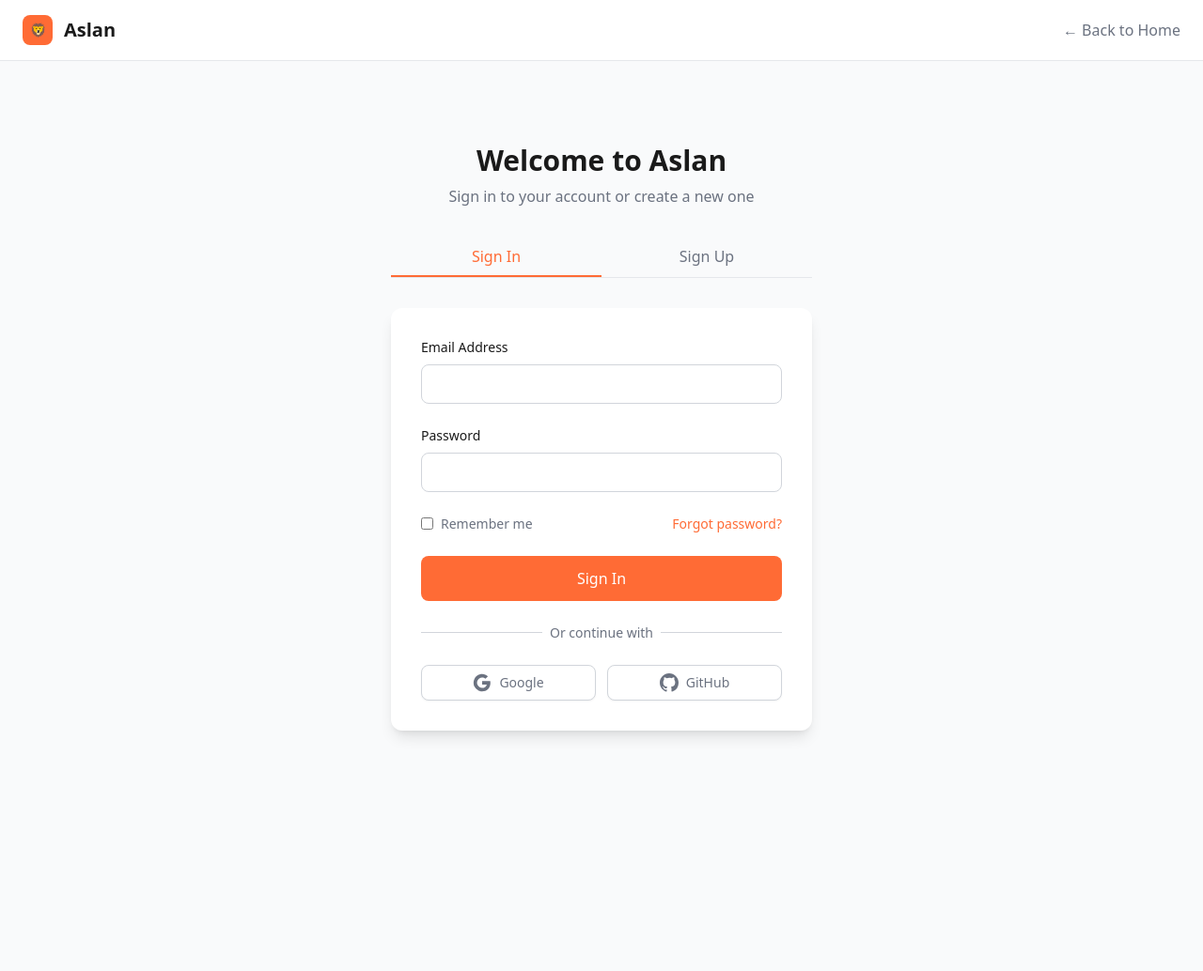
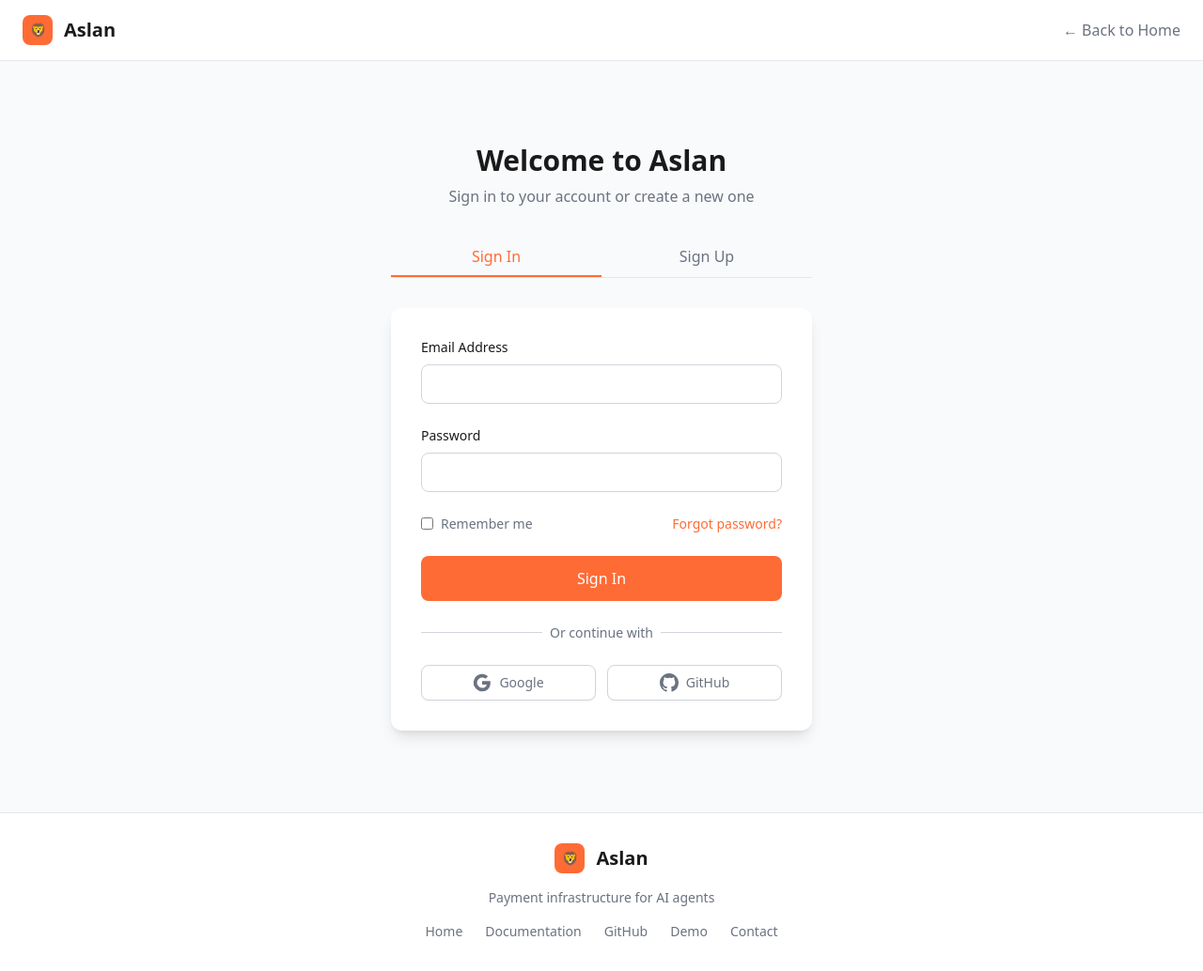
Before and after one commit to coltonsakamoto/aslanpay, a website: page public/auth.html in a window 1280 px wide. Shown: the whole page at 94% size. Before the commit the page ends 865 px from the top, so only its background shows below. Drawn offline with nearby package versions, Linux system fonts and the light colour scheme.

Commit message:
🔗 Add comprehensive GitHub links across all pages - pricing, security, and auth pages now include proper repository links

```diff
--- a/public/auth.html
+++ b/public/auth.html
@@ -210,6 +210,28 @@
         </div>
     </div>
 
+    <!-- Footer -->
+    <footer class="border-t border-gray-200 py-8 bg-white">
+        <div class="max-w-7xl mx-auto px-6 text-center">
+            <div class="flex items-center justify-center space-x-3 mb-4">
+                <div class="w-8 h-8 bg-aslan-orange rounded-lg flex items-center justify-center">
+                    <span class="text-white font-bold text-sm">🦁</span>
+                </div>
+                <span class="text-xl font-semibold text-aslan-dark">Aslan</span>
+            </div>
+            <p class="text-aslan-gray text-sm mb-4">
+                Payment infrastructure for AI agents
+            </p>
+            <div class="flex justify-center space-x-6 text-sm text-aslan-gray">
+                <a href="index.html" class="hover:text-aslan-dark transition-colors">Home</a>
+                <a href="docs.html" class="hover:text-aslan-dark transition-colors">Documentation</a>
+                <a href="https://github.com/coltonsakamoto/aslanpay" class="hover:text-aslan-dark transition-colors">GitHub</a>
+                <a href="demo.html" class="hover:text-aslan-dark transition-colors">Demo</a>
+                <a href="mailto:support@aslanpay.xyz" class="hover:text-aslan-dark transition-colors">Contact</a>
+            </div>
+        </div>
+    </footer>
+
     <script>
         // Check for OAuth errors or success on page load
         document.addEventListener('DOMContentLoaded', () => {
```
Also changed, not shown: public/pricing.html (+4 -4 lines), public/security.html (+3 -1 lines), 1 other file.
